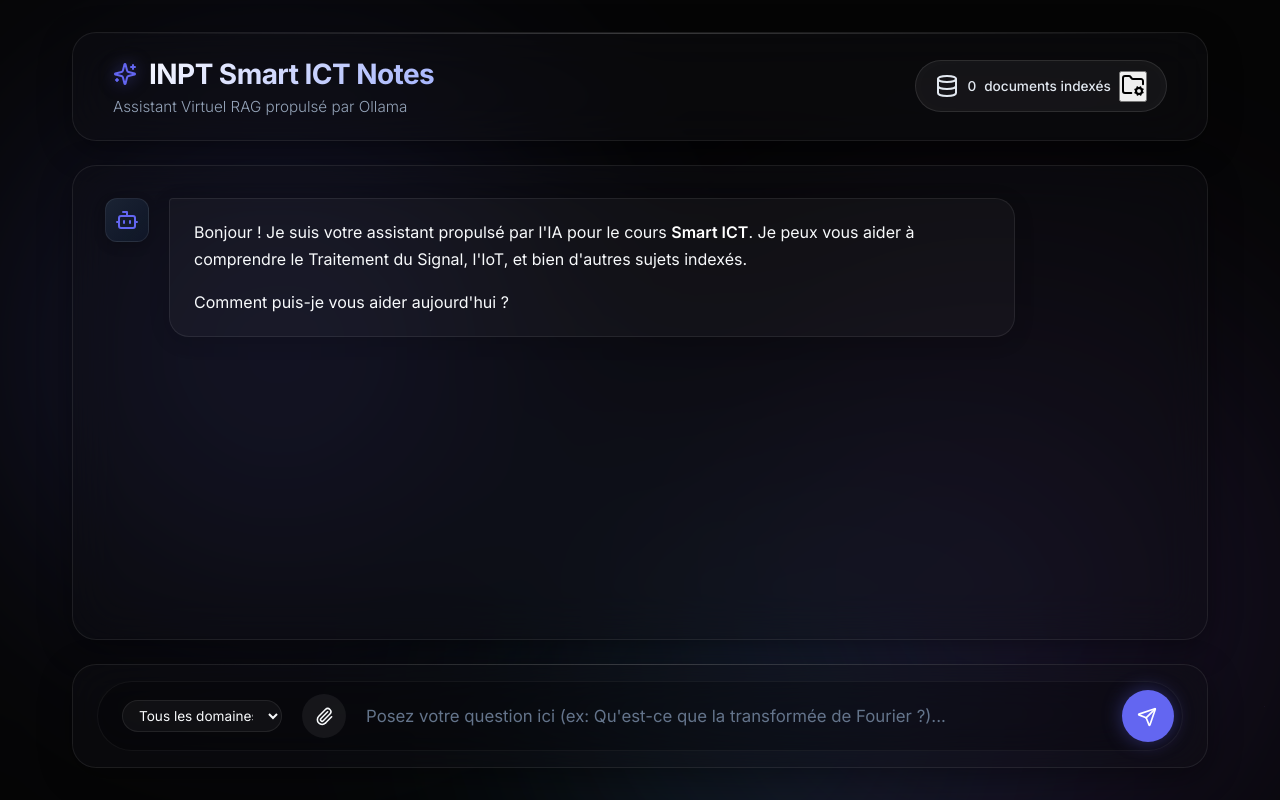
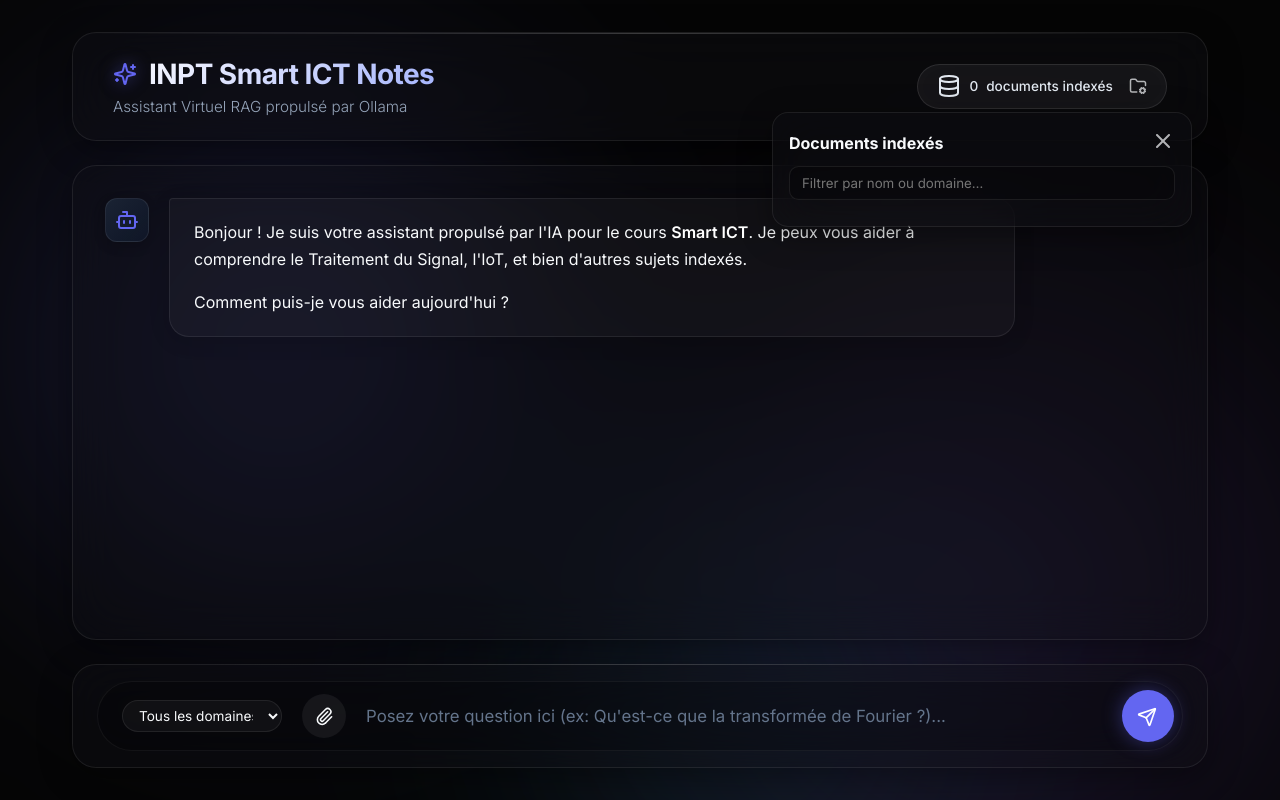
Before and after one commit to selmasaih/ragsmartict, a website built with Vite: page frontend/index.html in a window 1280 px wide. Built offline with nearby package versions, Linux system fonts and the light colour scheme; no server answers; files whose address does not match are found by name.

Commit message:
style(ui): styles for document management panel

```diff
--- a/frontend/src/style.css
+++ b/frontend/src/style.css
@@ -395,6 +395,59 @@
 #upload-button:hover { background: rgba(99, 102, 241, 0.25); }
 #upload-button svg { width: 19px; height: 19px; }
 
+#manage-button {
+  background: transparent;
+  border: none;
+  color: var(--text-main);
+  cursor: pointer;
+  margin-left: 8px;
+  opacity: 0.7;
+  display: inline-flex;
+}
+#manage-button:hover { opacity: 1; }
+#manage-button svg { width: 18px; height: 18px; }
+
+.docs-panel {
+  position: absolute;
+  top: 80px;
+  right: 16px;
+  width: min(420px, 90vw);
+  max-height: 70vh;
+  display: flex;
+  flex-direction: column;
+  gap: 10px;
+  padding: 16px;
+  border-radius: 1rem;
+  z-index: 50;
+}
+.docs-panel-header { display: flex; justify-content: space-between; align-items: center; }
+.docs-panel-header button { background: transparent; border: none; color: var(--text-main); cursor: pointer; opacity: 0.7; }
+.docs-panel-header button:hover { opacity: 1; }
+#docs-filter {
+  background: rgba(0,0,0,0.25);
+  border: 1px solid rgba(255,255,255,0.08);
+  color: var(--text-main);
+  border-radius: 0.6rem;
+  padding: 0.5rem 0.75rem;
+  font-family: inherit;
+  outline: none;
+}
+.docs-list { overflow-y: auto; display: flex; flex-direction: column; gap: 6px; }
+.doc-row {
+  display: flex;
+  align-items: center;
+  justify-content: space-between;
+  gap: 10px;
+  padding: 8px 10px;
+  background: rgba(255,255,255,0.03);
+  border-radius: 0.6rem;
+}
+.doc-name { font-size: 0.88rem; word-break: break-word; }
+.doc-sub { font-size: 0.75rem; opacity: 0.6; }
+.doc-del { background: transparent; border: none; color: #ef4444; cursor: pointer; opacity: 0.7; flex-shrink: 0; }
+.doc-del:hover { opacity: 1; }
+.doc-del svg { width: 17px; height: 17px; }
+
 #send-button {
   background: var(--primary);
   color: white;
```
